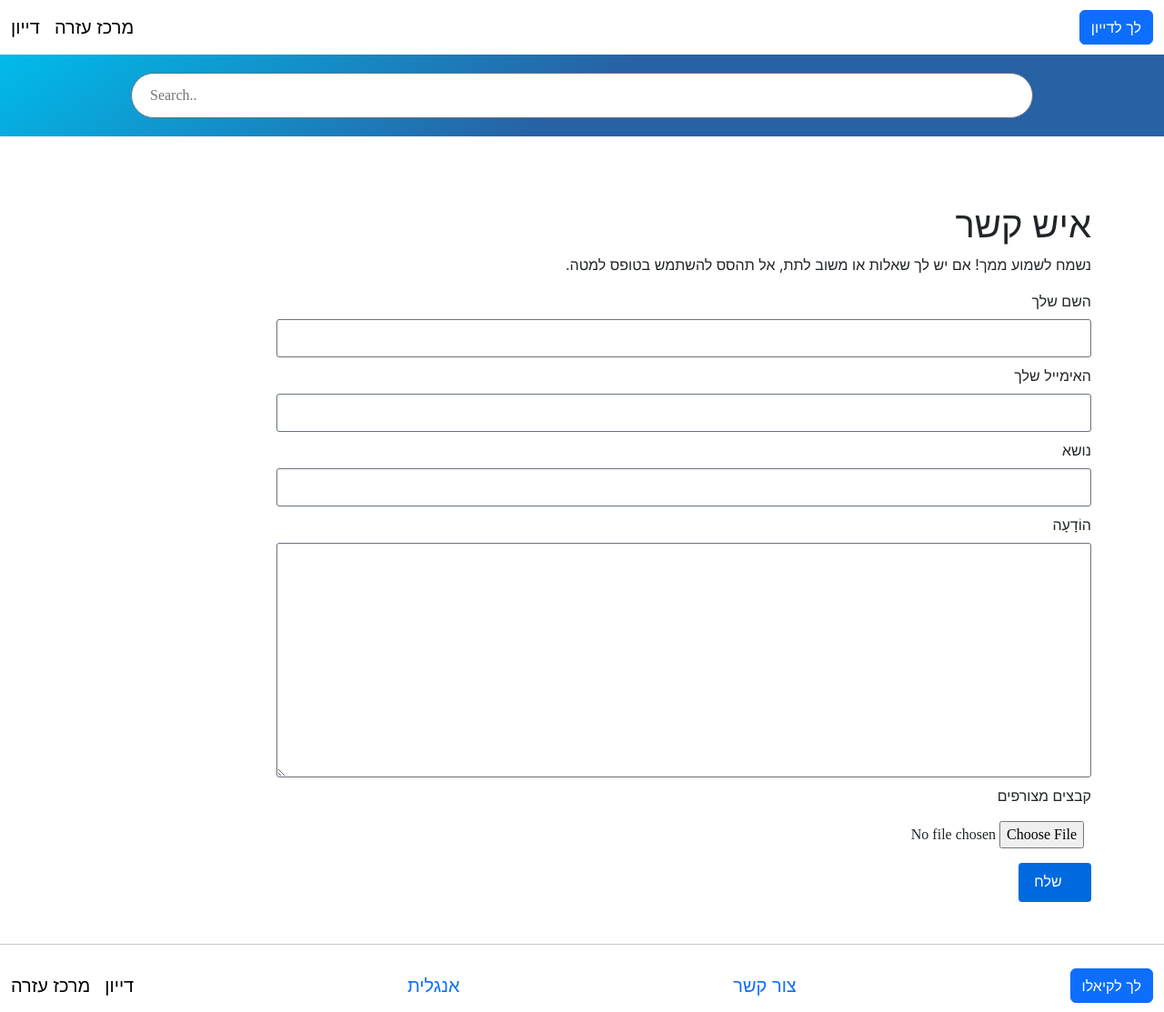
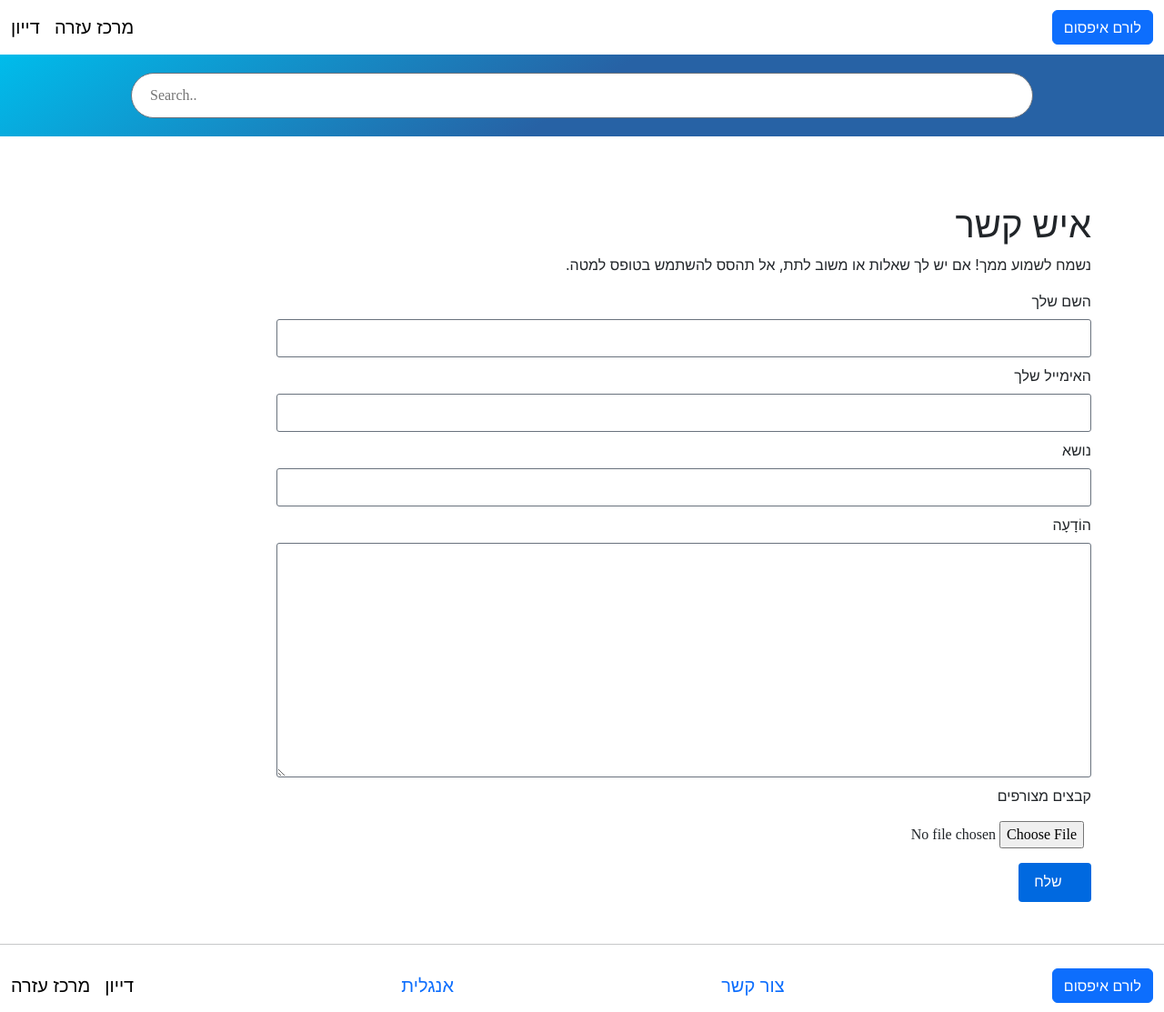
Before and after one commit to prakharJB/diyun-debate, a React (Create React App) app: page /contact-us in a window 1280 px wide. Shown: the whole page at 91% size. Built offline with nearby package versions, Linux system fonts and the light colour scheme.

Commit message:
Contactus

```diff
--- a/src/Screens/Contactus.jsx
+++ b/src/Screens/Contactus.jsx
@@ -56,7 +56,7 @@ const Contactus = () => {
                     </button>
                     <div class="collapse navbar-collapse" id="navbarSupportedContent">
 
-                        <button type="button" class="btn btn-primary">לך לדייון
+                        <button type="button" class="btn btn-primary">לורם איפסום
                         </button>
                     </div>
                 </div>
@@ -106,7 +106,7 @@ const Contactus = () => {
                         <a class="navbar-brand text-primary" href="#">צור קשר</a>
                     </div>
                     <div className="ftr-nav">
-                        <button type="button" class="btn btn-primary ftr-nav">לך לקיאלו</button>
+                        <button type="button" class="btn btn-primary ftr-nav">לורם איפסום</button>
                     </div>
 
                 </div>
```
